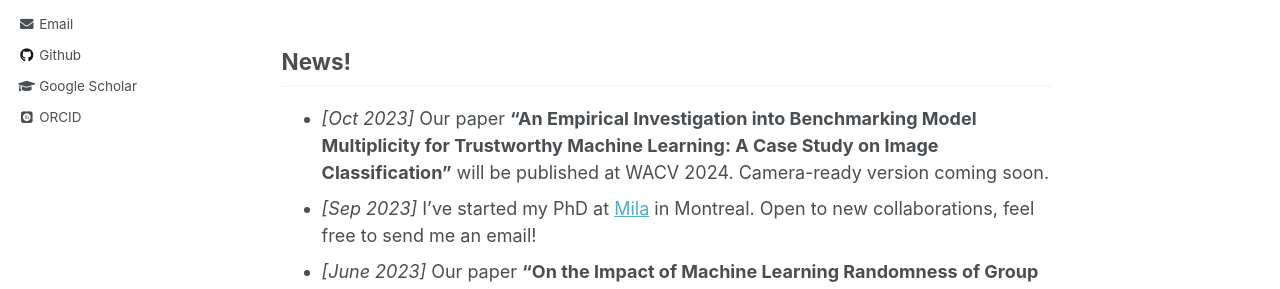
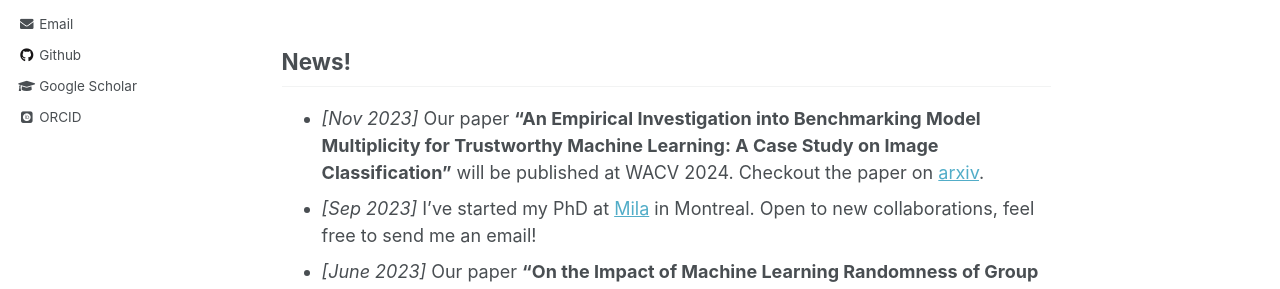
Before and after one commit to prakharg24/prakharg24.github.io, a Jekyll site: the page built from _pages/about.md, in a window 1280 px wide and 1395 px high. Shown: the part 372-661 px from the top of the window. Built offline with Jekyll 4.4.1, drawn with Linux system fonts in a browser that asks for light colours; some web fonts are replaced.

Commit message:
WACV 2024 pdf

```diff
--- a/_pages/about.md
+++ b/_pages/about.md
@@ -12,7 +12,7 @@ Hi! I’m Prakhar. I'm a first year PhD student under [Prof Golnoosh Farnadi](ht
 
 News!
 ------
-* _[Oct 2023]_ Our paper **"An Empirical Investigation into Benchmarking Model Multiplicity for Trustworthy Machine Learning: A Case Study on Image Classification"** will be published at WACV 2024. Camera-ready version coming soon.
+* _[Nov 2023]_ Our paper **"An Empirical Investigation into Benchmarking Model Multiplicity for Trustworthy Machine Learning: A Case Study on Image Classification"** will be published at WACV 2024. Checkout the paper on [arxiv](https://arxiv.org/abs/2311.14859){:target="_blank"}.
 * _[Sep 2023]_ I've started my PhD at [Mila](https://mila.quebec/en/) in Montreal. Open to new collaborations, feel free to send me an email!
 * _[June 2023]_ Our paper **"On the Impact of Machine Learning Randomness of Group Fairness"** won the [best paper award](https://twitter.com/FAccTConference/status/1668334064653434881) at FAccT 2023!
 * _[June 2023]_ Our paper **"On the Impact of Machine Learning Randomness of Group Fairness"** is now available online at ACM Digital Library. [\[link\]](https://dl.acm.org/doi/abs/10.1145/3593013.3594116){:target="_blank"} [\[pdf\]](http://prakharg24.github.io/files/fairness_variance.pdf){:target="_blank"}
```
Also changed, not shown: _pages/publications.md (+1 -1 lines), 3 other files.
